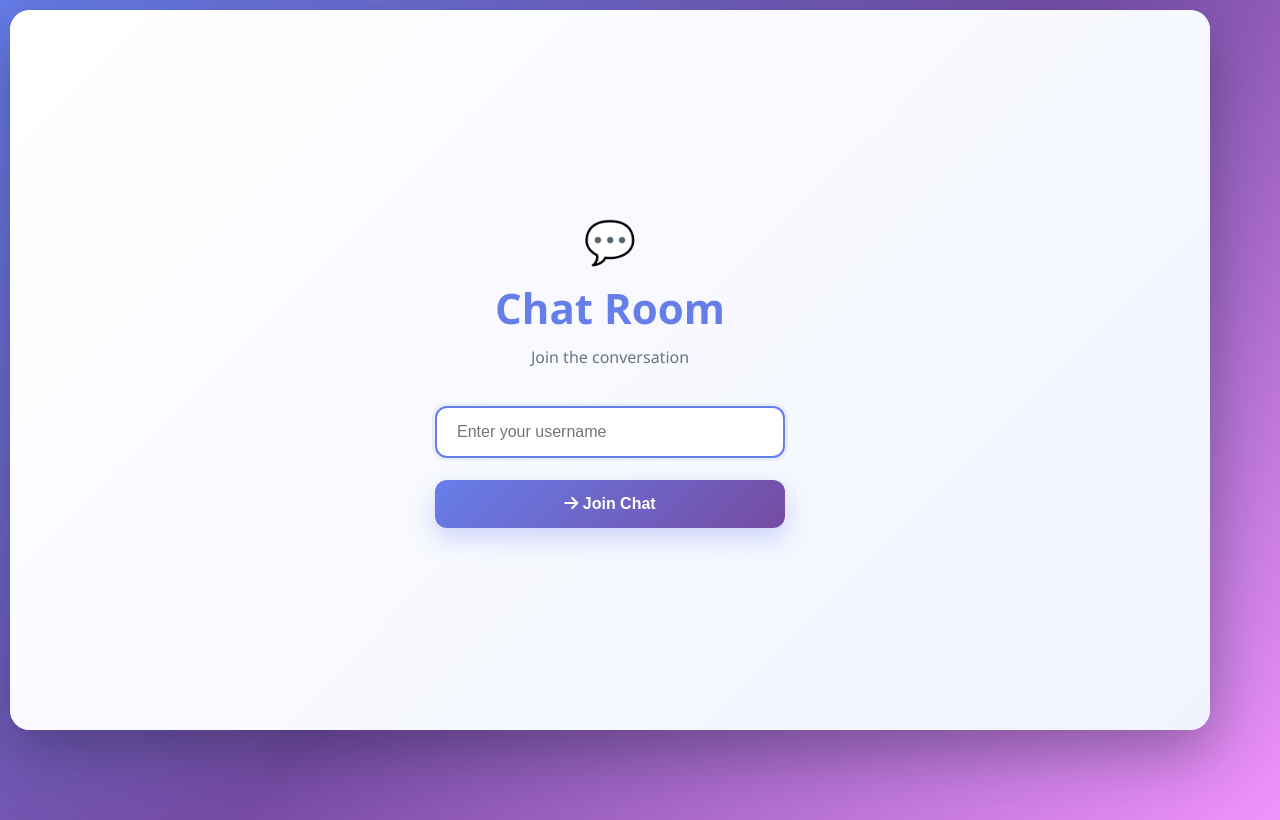
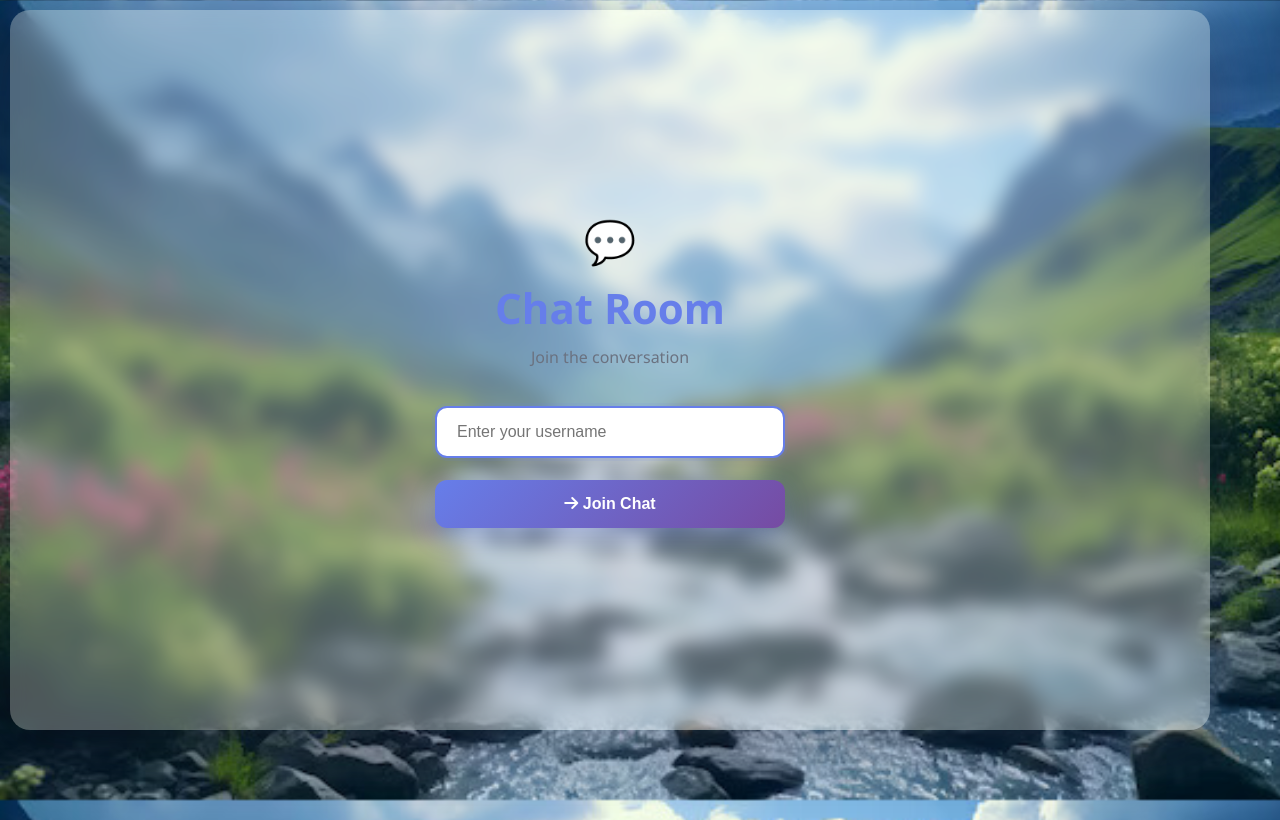
Before and after one commit to mohanji2526/Chat-Room, a React (Create React App) app in the folder chat-react/: page / in a window 1280 px wide. Built offline with nearby package versions, Linux system fonts and the light colour scheme; no server answers.

Commit message:
added background image

```diff
--- a/chat-react/src/styles/App.css
+++ b/chat-react/src/styles/App.css
@@ -6,12 +6,19 @@
 
 body {
   font-family: "Segoe UI", Tahoma, Geneva, Verdana, sans-serif;
-  background: linear-gradient(135deg, #667eea 0%, #764ba2 50%, #f093fb 100%);
   min-height: 100vh;
   display: flex;
   align-items: center;
   justify-content: center;
   padding: 10px;
+
+  /* --- NEW BACKGROUND IMAGE CSS --- */
+  background-image: url('./chat-bg.jpg'); /* Make sure chat-bg.jpg is in your React 'public' folder */
+  background-size: cover;
+  background-position: center;
+  background-repeat: no-repeat;
+  background-attachment: fixed;
+  background-color: #2c2c2c; /* Fallback color */
 }
 
 #root {
@@ -28,14 +35,20 @@ body {
   width: 100%;
   max-width: 1200px;
   height: 90vh;
-  background: white;
+
+  /* CHANGE 1: Swapped solid white for a 60% transparent white */
+  background: rgba(255, 255, 255, 0.3);
+
   border-radius: 20px;
   box-shadow:
     0 20px 60px rgba(0, 0, 0, 0.3),
     0 0 100px rgba(102, 126, 234, 0.2);
   display: flex;
   overflow: hidden;
+
+  /* Keep your blur, and add the webkit version for Safari support */
   backdrop-filter: blur(10px);
+  -webkit-backdrop-filter: blur(10px);
 }
 
 /* ===== LOGIN AREA ===== */
@@ -45,11 +58,8 @@ body {
   display: flex;
   align-items: center;
   justify-content: center;
-  background: linear-gradient(
-    135deg,
-    rgba(255, 255, 255, 0.95) 0%,
-    rgba(240, 243, 255, 0.95) 100%
-  );
+  /* Change from solid gradient to transparent so the container's glass shows */
+  background: transparent;
 }
 
 .login-form {
@@ -170,13 +180,15 @@ body {
   flex: 1;
   display: flex;
   flex-direction: column;
-  background: #fafbfc;
+  /* Change this from #fafbfc to transparent */
+  background: transparent;
 }
 
 .sidebar {
   width: 280px;
-  background: linear-gradient(180deg, #f9fafb 0%, #f3f4f6 100%);
-  border-left: 1px solid #e5e7eb;
+  /* Change this from a solid gradient to a very light transparent white */
+  background: rgba(255, 255, 255, 0.15);
+  border-left: 1px solid rgba(255, 255, 255, 0.2); /* Softened the border */
   overflow-y: auto;
   padding: 20px 15px;
   display: flex;
@@ -298,13 +310,13 @@ body {
 
 .message-sender {
   font-size: 12px;
-  color: #6b7280;
+  color: #db2c0d;
   margin-bottom: 4px;
   font-weight: 600;
 }
 
 .message.user .message-sender {
-  color: #667eea;
+  color: #d80909;
 }
 
 .message-content {
@@ -348,14 +360,15 @@ body {
 }
 
 .message.user .message-time {
-  color: #667eea;
+  color: #d80909;
 }
 
 /* ===== INPUT AREA ===== */
 .input-area {
   padding: 20px 25px;
-  background: white;
-  border-top: 1px solid #e5e7eb;
+  /* Change this from solid white to transparent */
+  background: rgba(255, 255, 255, 0.2);
+  border-top: 1px solid rgba(255, 255, 255, 0.3); /* Softened border */
   display: flex;
   gap: 12px;
   box-shadow: 0 -5px 15px rgba(0, 0, 0, 0.05);
```
Also changed, not shown: chat-react/src/styles/chat-bg.jpg (added), 1 other file (tests, documents, lock files or other folders).
